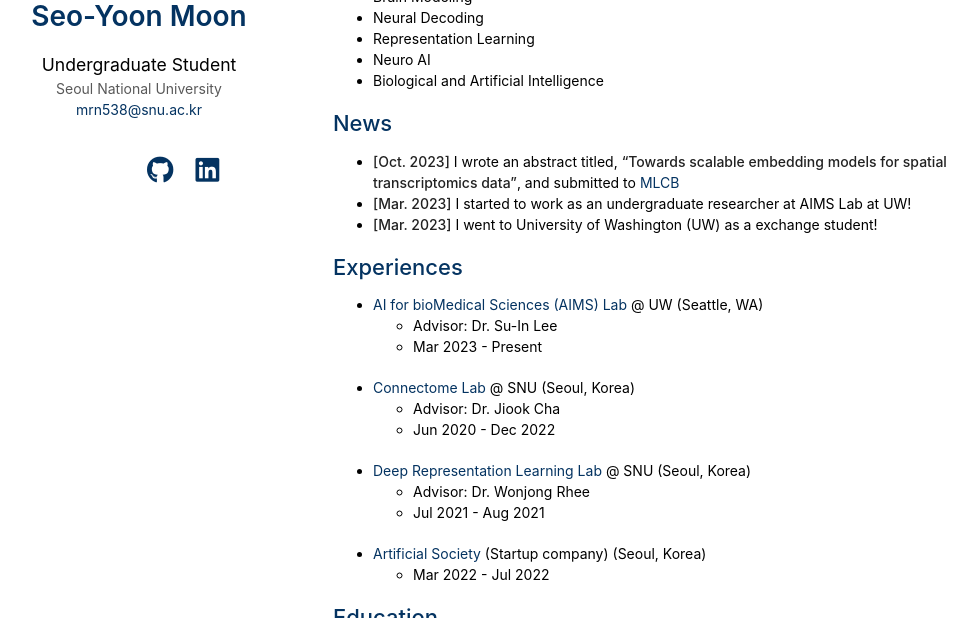
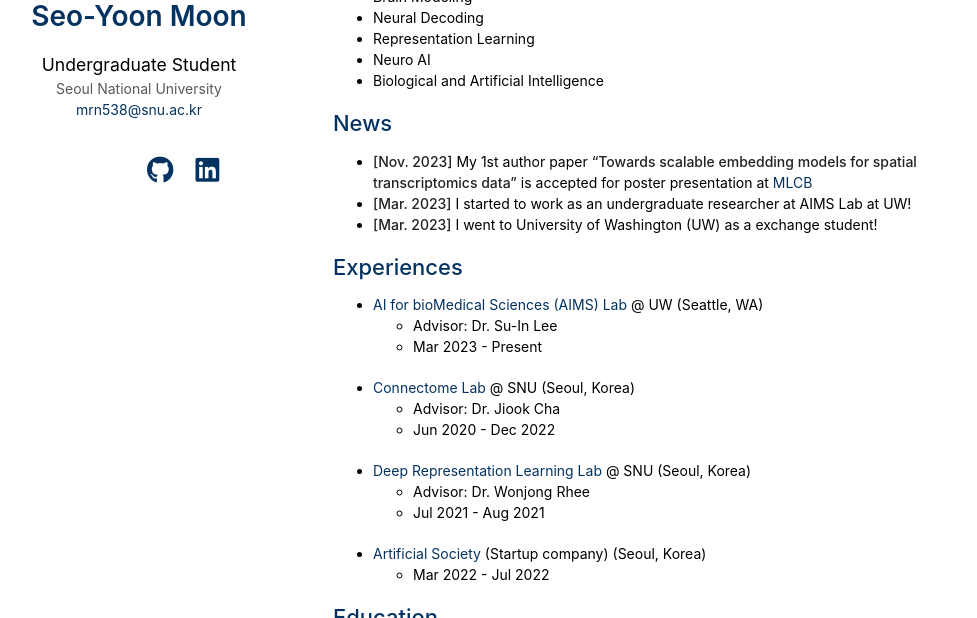
Before and after one commit to symoon9/cv, a Jekyll site: the page built from index.md, in a window 1280 px wide and 900 px high, cut to the strip 282-900 px from the top of the window. Shown: the whole strip, without its empty margins (137-1114 px from the left). Built offline with Jekyll 4.4.1, drawn with Linux system fonts in a browser that asks for light colours; nearby versions of some CDN libraries; a style sheet for code colours, icons or effects is not loaded; our own code applies the rules of GitHub Pages for plain Markdown files.

Commit message:
Modify News

```diff
--- a/index.md
+++ b/index.md
@@ -16,7 +16,7 @@ My ultimate goal is to study neural mechanisms in the brain using computational
 - Biological and Artificial Intelligence
 
 ## News
-- **[Oct. 2023]** I wrote an abstract titled, **"Towards scalable embedding models for spatial transcriptomics data"**, and submitted to [MLCB](https://mlcb.github.io/)
+- **[Nov. 2023]** My 1st author paper **"Towards scalable embedding models for spatial transcriptomics data"** is accepted for poster presentation at [MLCB](https://mlcb.github.io/)
 - **[Mar. 2023]** I started to work as an undergraduate researcher at AIMS Lab at UW!
 - **[Mar. 2023]** I went to University of Washington (UW) as a exchange student!
 
```
